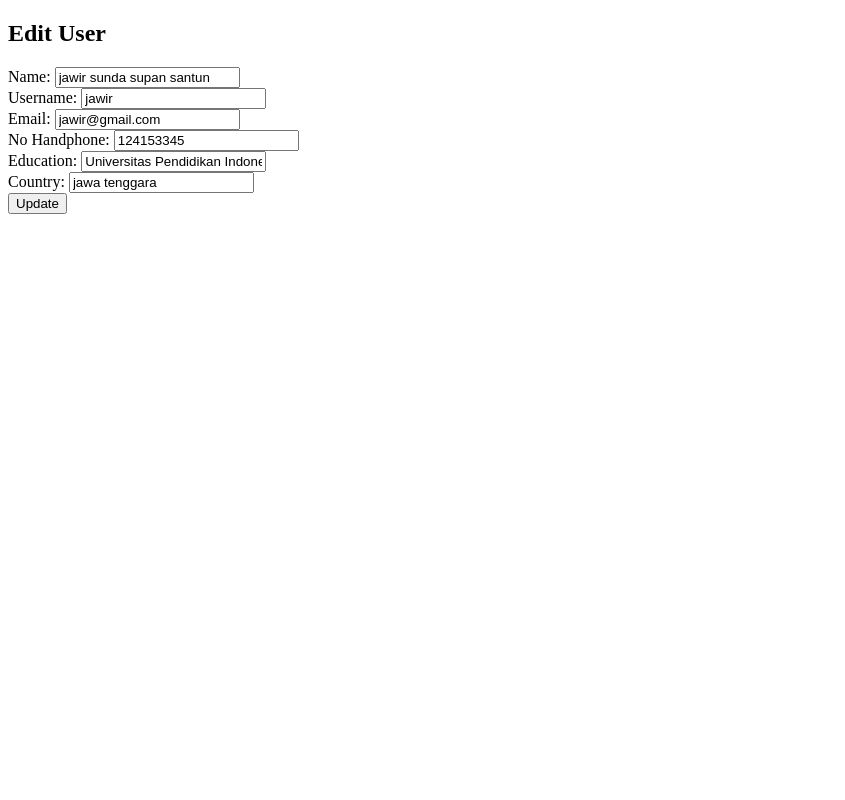
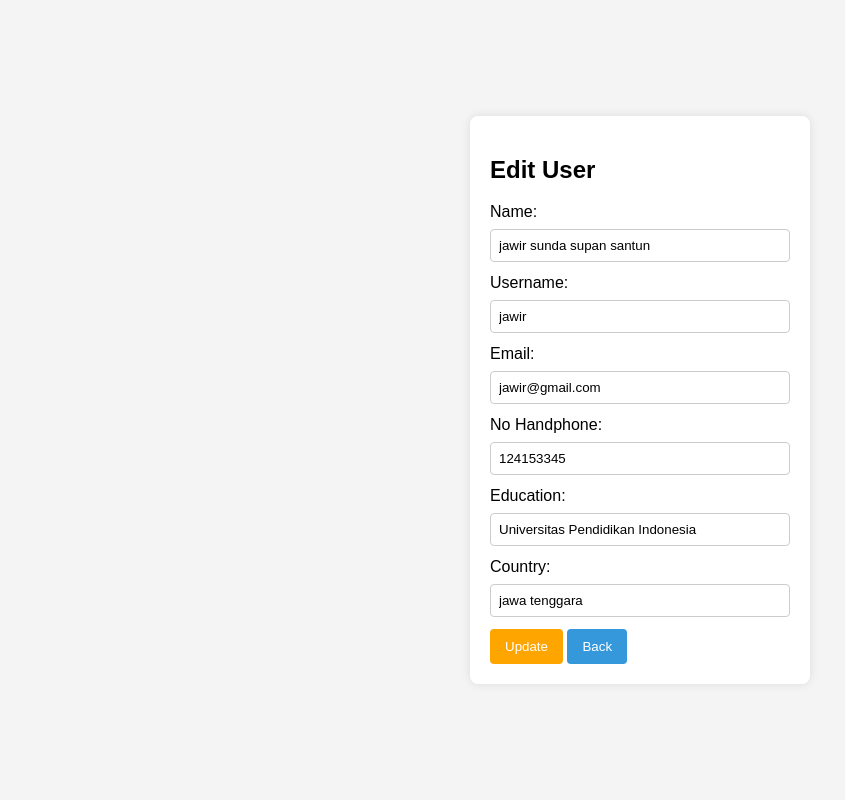
Before and after one commit to mfajar2123/Freelance_Web, a PHP site: page /edit_user.php?id=1 in a window 1280 px wide. Shown: the whole page, without its empty margins (0-845 px from the left). Run offline with PHP 8.4, Linux system fonts and the light colour scheme; a user stored in the database is signed in; data comes from the database, SQL or seed files in the repository.

Commit message:
update edit admin

```diff
--- a/edit_user.php
+++ b/edit_user.php
@@ -50,10 +50,65 @@ if (isset($_GET['id'])) {
             <meta charset="UTF-8">
             <meta name="viewport" content="width=device-width, initial-scale=1.0">
             <title>Edit User</title>
+            <style>
+        body {
+            font-family: 'Arial', sans-serif;
+            background-color: #f4f4f4;
+            margin: 0;
+            padding: 0;
+            display: flex;
+            justify-content: center;
+            align-items: center;
+            height: 100vh;
+        }
+
+        form {
+            background-color: #fff;
+            padding: 20px;
+            border-radius: 8px;
+            box-shadow: 0 0 10px rgba(0, 0, 0, 0.1);
+            width: 300px;
+        }
+
+        label {
+            display: block;
+            margin-bottom: 8px;
+        }
+
+        input {
+            width: 100%;
+            padding: 8px;
+            margin-bottom: 12px;
+            box-sizing: border-box;
+            border: 1px solid #ccc;
+            border-radius: 4px;
+        }
+
+        button {
+            background-color: orange;
+            color: #fff;
+            padding: 10px 15px;
+            border: none;
+            border-radius: 4px;
+            cursor: pointer;
+        }
+
+        button:hover {
+            background-color: #45a049;
+        }
+
+        .back-button {
+            background-color: #3498db;
+        }
+
+        .back-button:hover {
+            background-color: #2980b9;
+        }
+    </style>
         </head>
         <body>
+            <form method="post">
             <h2>Edit User</h2>
-            <form method="post">
                 <label for="name">Name:</label>
                 <input type="text" name="name" value="<?php echo $userData['name']; ?>" required>
                 <br>
@@ -73,6 +128,7 @@ if (isset($_GET['id'])) {
                 <input type="text" name="country" value="<?php echo $userData['country']; ?>" required>
                 <br>
                 <button type="submit">Update</button>
+                <button class="back-button" href="dashboardadmin.php">Back</button>
             </form>
         </body>
         </html>
```
Also changed, not shown: edit_order.php (+84 -1 lines), edit_pekerjaan.php (+66 -1 lines).
